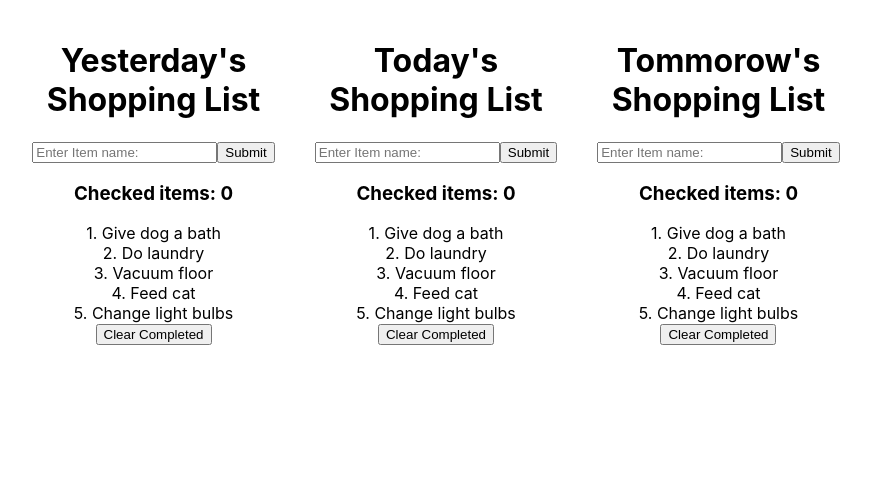
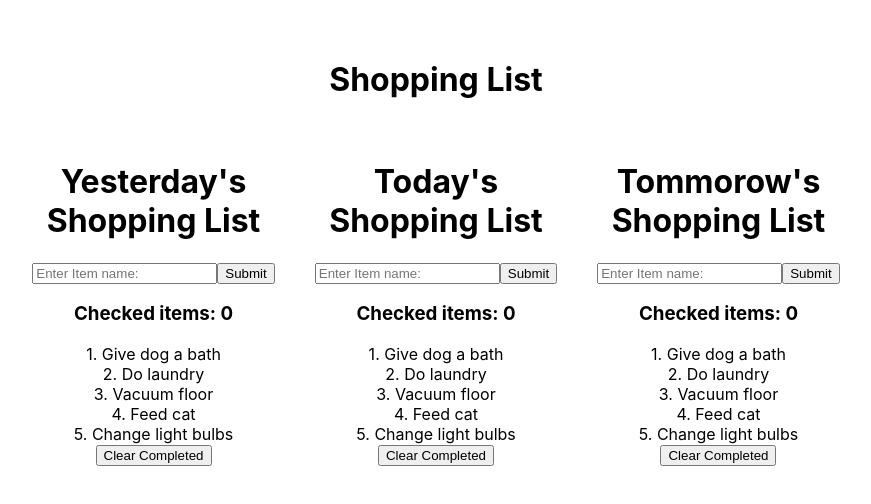
Before and after one commit to tejasvee-appsdeployer/shopping-list, a React (Create React App) app: page / in a window 1280 px wide. Shown: the top 504 px of the page, without its empty margins (204-1075 px from the left). Built offline with nearby package versions, Linux system fonts and the light colour scheme.

Commit message:
stlyed list views

```diff
--- a/package.json
+++ b/package.json
@@ -6,10 +6,10 @@
     "@testing-library/jest-dom": "^5.16.5",
     "@testing-library/react": "^13.4.0",
     "@testing-library/user-event": "^13.5.0",
-    "bootstrap": "^5.2.3",
     "react": "^18.2.0",
     "react-bootstrap": "^2.7.0",
     "react-dom": "^18.2.0",
+    "react-responsive-carousel": "^3.2.23",
     "react-scripts": "5.0.1",
     "web-vitals": "^2.1.4"
   },
--- a/src/App.css
+++ b/src/App.css
@@ -1,10 +1,13 @@
 .App {
+	text-align: center;
+}
+.list-view {
 	text-align: center;
 	display: flex;
 	justify-content: center;
 }
 
-.App > div {
+.list-view > div {
 	margin: 20px;
 }
 
--- a/src/App.js
+++ b/src/App.js
@@ -1,4 +1,5 @@
 import "./App.css";
+import Header from "./components/Header";
 import ListView from "./components/ListView";
 
 const data = [
@@ -32,9 +33,12 @@ const data = [
 function App() {
 	return (
 		<div className="App">
-			<ListView className="list-item" data={data} heading={"Yesterday's"} />
-			<ListView className="list-item" data={data} heading={"Today's"} />
-			<ListView className="list-item" data={data} heading={"Tommorow's"} />
+			<Header heading={""} />
+			<div className="list-view">
+				<ListView data={data} heading={"Yesterday's"} />
+				<ListView data={data} heading={"Today's"} />
+				<ListView data={data} heading={"Tommorow's"} />
+			</div>
 		</div>
 	);
 }
```
Also changed, not shown: 1 other file (tests, documents, lock files or other folders).
